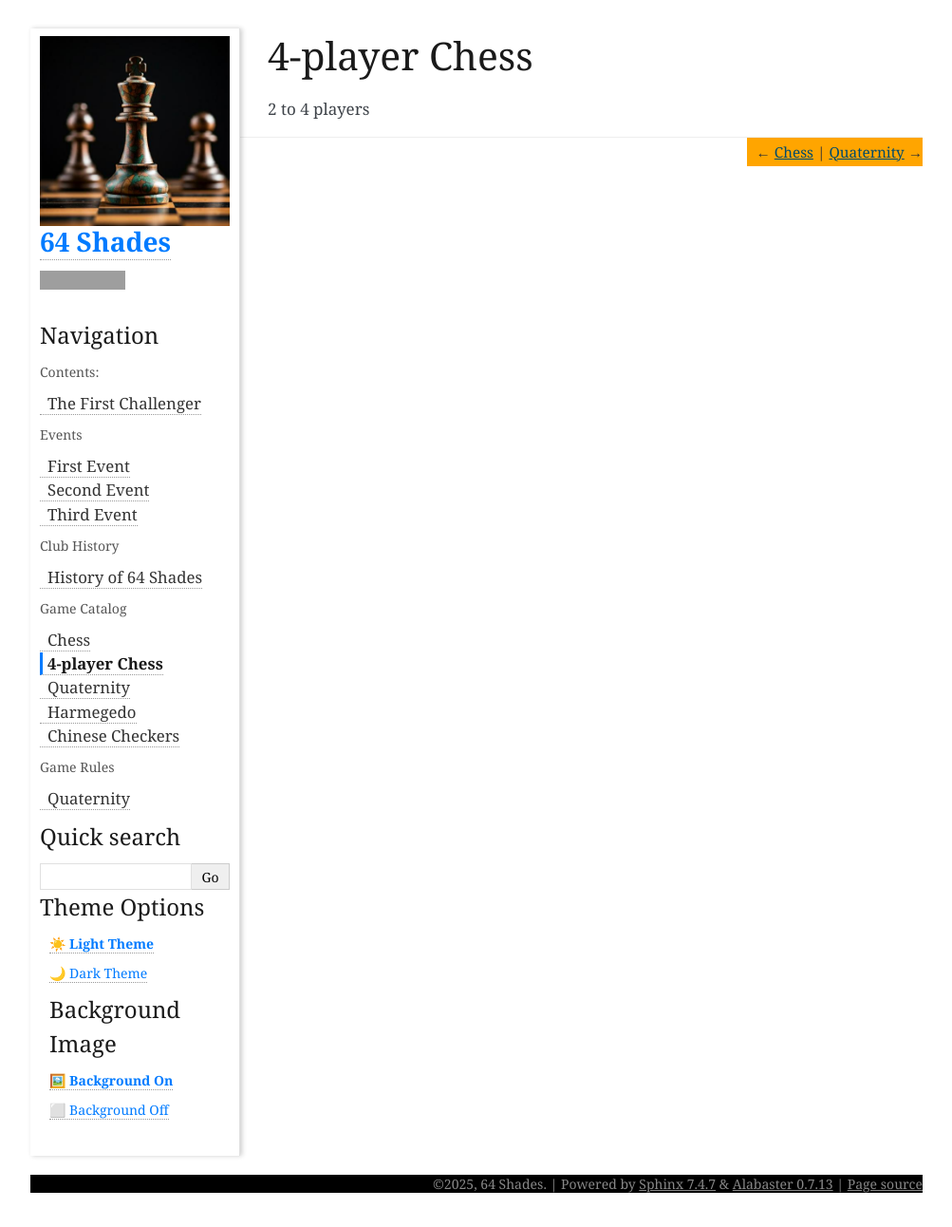
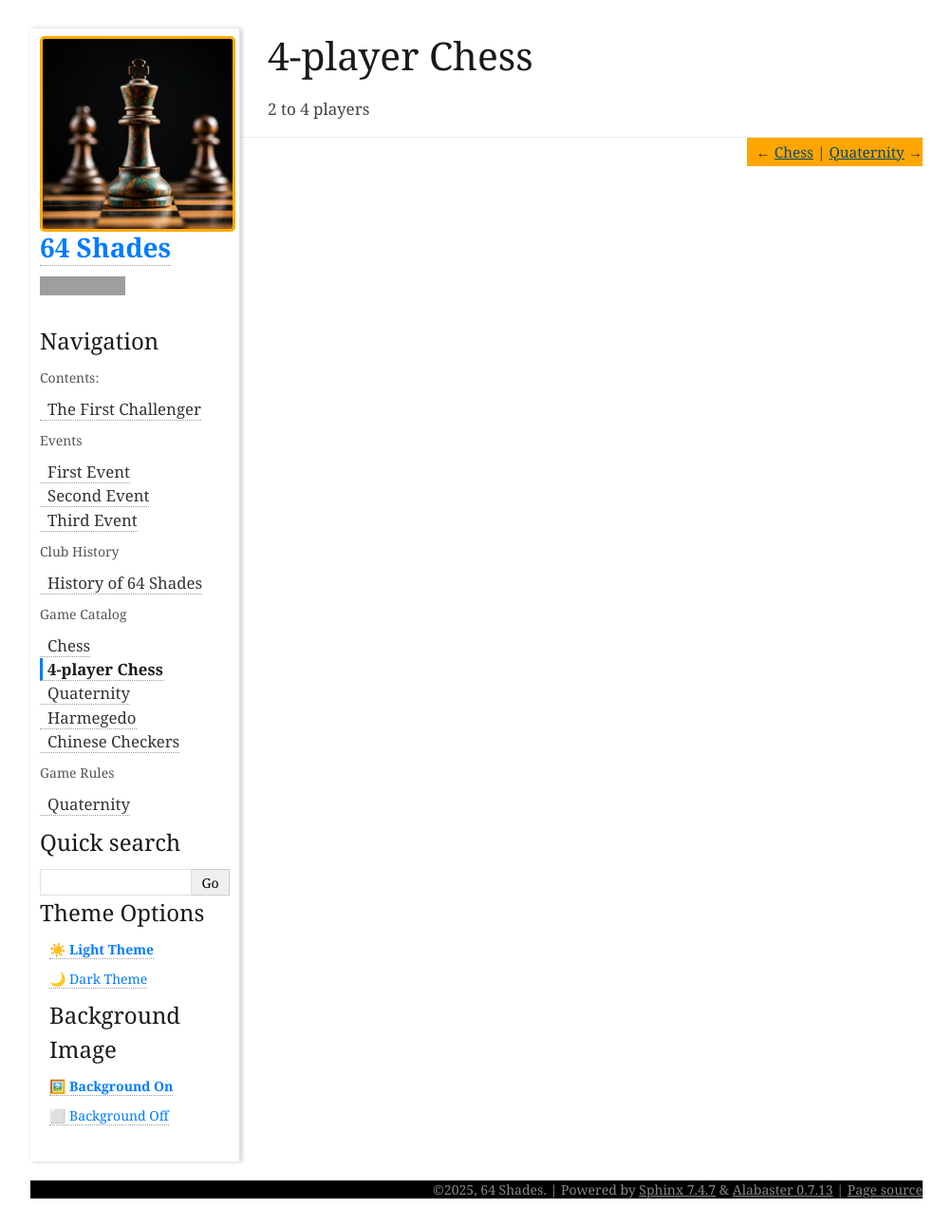
Before and after one commit to 64-shades/64-shades.github.io, a Sphinx documentation site: the page built from doc/source/4-player-chess.rst, in a window 1280 px wide. Shown: the whole page at 95% size, without its empty margins (138-1141 px from the left). Built offline with Sphinx 7.4.7, drawn with Linux system fonts in a browser that asks for light colours; grey boxes are pictures that could not be loaded.

Commit message:
Add logo hover orange border (#219)

```diff
--- a/doc/source/_static/css/custom.css
+++ b/doc/source/_static/css/custom.css
@@ -124,3 +124,22 @@
 #rellinks {
     background-color: orange;
 }
+
+/* Custom CSS for logo styling */
+
+/* Style the logo image itself */
+img.logo {
+    /* Border: 3px solid a soft orange color */
+    border: 3px solid #ffaa00; /* Example soft orange color */
+    border-radius: 5px; /* Optional: for slightly rounded corners */
+
+    /* Transition for the shadow effect */
+    transition: box-shadow 0.3s ease-in-out;
+}
+
+/* Add the soft orange shadow on hover */
+img.logo:hover {
+    /* Box-shadow: H-offset V-offset Blur Spread Color */
+    /* Adjust values and color (#ffaa00 is soft orange) as needed */
+    box-shadow: 0 0 10px 2px rgba(255, 170, 0, 0.7);
+}
```
